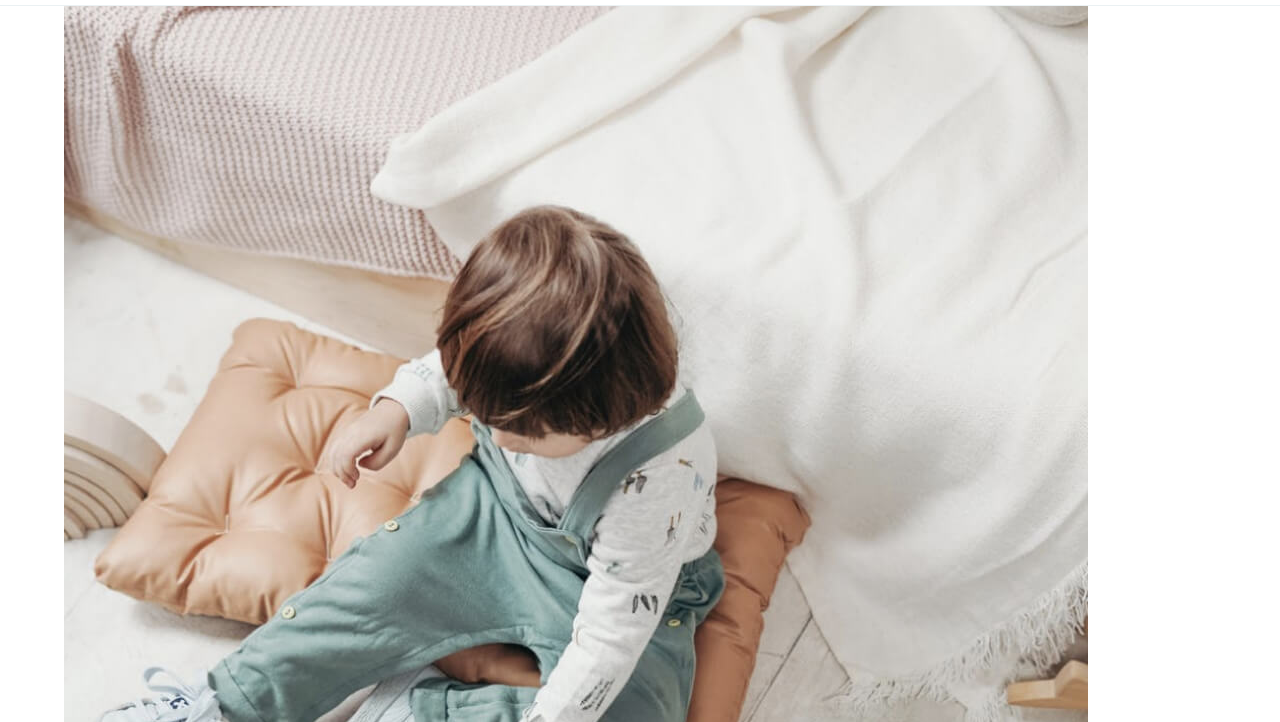
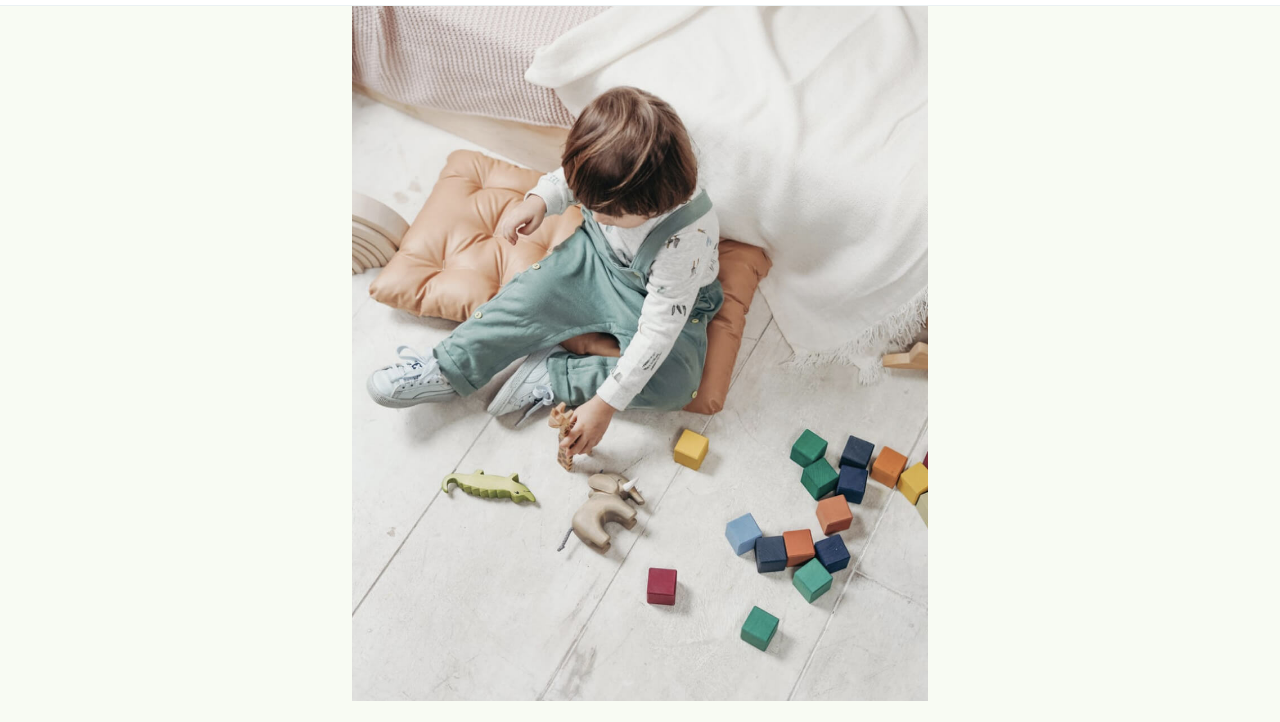
Before and after one commit to LucPasq/ecommerce-code-along, a plain HTML site: page index.html in a window 1280 px wide. Shown: the part 67-789 px from the top of the page. Drawn offline with Linux system fonts and the light colour scheme; files whose address does not match are found by name; a web font is replaced by a local one.

Commit message:
added header partial

```diff
--- a/index.html
+++ b/index.html
@@ -53,14 +53,12 @@
 		<div class="headerImgContainer wrapper">
 			<img src="./assets/header-image.jpg" alt="a toddler playing with colourful wooden blocks on the floor.">
 		</div>
-		<div class="wrapper">
 			<div class="headerContentConainer">
 				<h5></h5>
 				<h3>Lorem ipsum dolor sit amet consectetur adipisicing elit. Tempore, ipsa!</h3>
 				<p>Lorem ipsum dolor sit amet consectetur adipisicing elit. Necessitatibus ducimus voluptate tenetur dolorem facere alias minus numquam, autem temporibus ratione, similique voluptas repellendus. Quidem, culpa.</p>
 				<a href="#" class="button">Shop All</a>
 			</div>
-		</div>
 	</header>
 	<main id="mainContent">
 		<section class="catagories" id="catagories">
--- a/styles/sass/partials/_globals.scss
+++ b/styles/sass/partials/_globals.scss
@@ -82,3 +82,8 @@ button {
           }
       }
   }
+
+  img{
+    max-width: 100%;
+    display: block;
+  }
--- /dev/null
+++ b/styles/sass/partials/_header.scss
@@ -0,0 +1,16 @@
+@use './variables';
+
+header {
+    background: variables.$tertiary;
+    margin-bottom: 90px;
+    display: flex;
+    align-items: center;
+    flex-wrap: wrap;
+    .headerImgContainer{
+        width: 45%;
+    }
+    .headerContentContainer{
+        width: 55%;
+        padding: 0 40px;
+    }
+    }
--- a/styles/sass/styles.scss
+++ b/styles/sass/styles.scss
@@ -3,6 +3,7 @@
 @use "./partials/typography";
 @use "./partials/globals";
 @use "./partials/nav";
+@use "./partials/header";
 
 
 // COLOURS:
```
Also changed, not shown: styles/styles.css.
